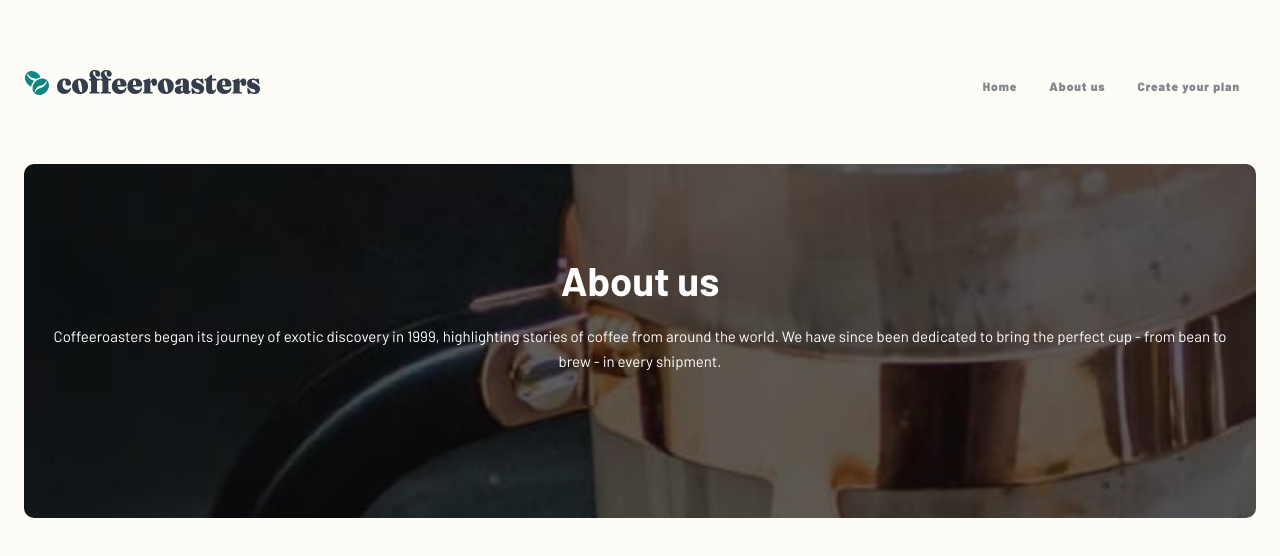
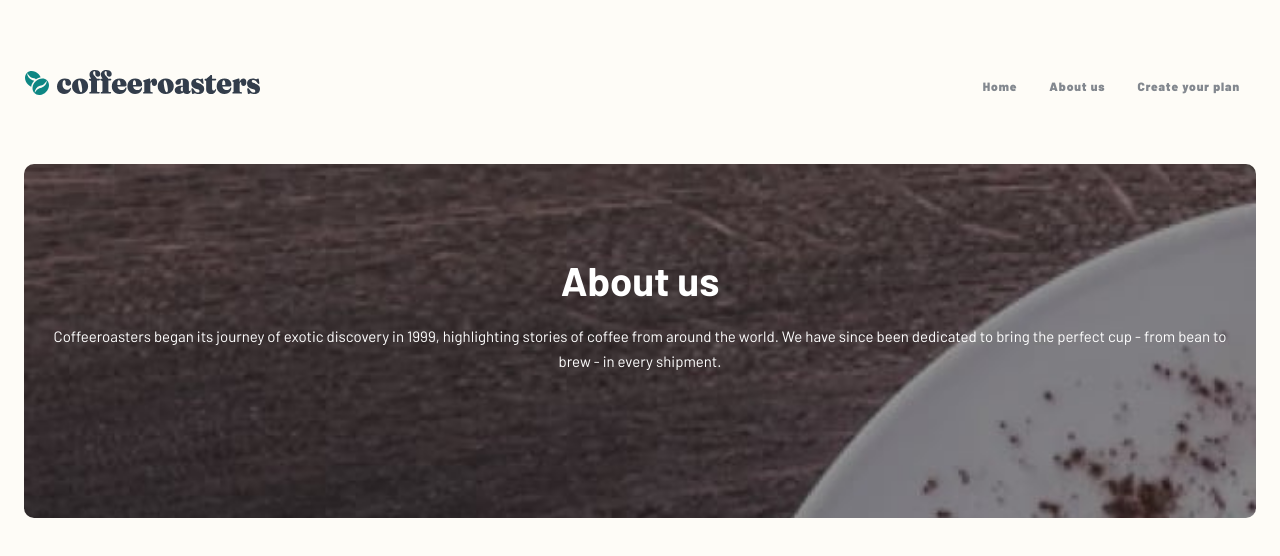
Before and after one commit to ChamuMutezva/coffeeroasters-subscription-site, a React (Create React App) app: page /about in a window 1280 px wide. Shown: the top 556 px of the page. Built offline with nearby package versions, Linux system fonts and the light colour scheme.

Commit message:
fix: modal background color

```diff
--- a/src/Css/App.css
+++ b/src/Css/App.css
@@ -126,6 +126,7 @@ a {
   left: 0;
   top: 90px;
   width: 100%;
+  background-color: #FEFCF7;
 }
 
 .modal__open {
@@ -174,13 +175,24 @@ a {
     display: none;
   }
 }
-.hero__home {
-  background-image: url("../assets/home/mobile/image-hero-coffeepress.jpg");
+.hero {
   background-size: cover;
   background-repeat: no-repeat;
   color: white;
   margin: 0 1.5rem;
   border-radius: 10px;
+}
+
+.hero__home {
+  background-image: url("../assets/home/mobile/image-hero-coffeepress.jpg");
+}
+
+.hero__about {
+  background-image: url("../assets/about/mobile/image-hero-whitecup.jpg");
+}
+
+.hero__subscribe {
+  background-image: url("../assets/plan/mobile/image-hero-blackcup.jpg");
 }
 
 .hero__content {
--- a/src/Sass/components/_modal.scss
+++ b/src/Sass/components/_modal.scss
@@ -6,6 +6,7 @@
     left: 0;
     top: 90px;
     width: 100%;
+    background-color: base.$bg-lt-cream;
 }
 
 .modal__open {
--- a/src/Sass/layouts/_hero.scss
+++ b/src/Sass/layouts/_hero.scss
@@ -1,11 +1,19 @@
 @use '../base';
-.hero__home {
-    background-image: url('../assets/home/mobile/image-hero-coffeepress.jpg');
+.hero {
     background-size: cover;
     background-repeat: no-repeat;
     color: white;
     margin: 0 1.5rem;
     border-radius: 10px;
+}
+.hero__home {
+    background-image: url('../assets/home/mobile/image-hero-coffeepress.jpg');
+}
+.hero__about {
+    background-image: url('../assets/about/mobile/image-hero-whitecup.jpg');
+}
+.hero__subscribe {
+    background-image: url('../assets/plan/mobile/image-hero-blackcup.jpg');
 }
 
 .hero__content {
--- a/src/pages/about/headerAbout.js
+++ b/src/pages/about/headerAbout.js
@@ -1,7 +1,7 @@
 import Hero from '../components/hero'
 const HeaderAbout = () => {
     return (
-      <div>
+      <div className="hero hero__about">
           <Hero title="About us"
           content="Coffeeroasters began its journey of exotic discovery in 1999, highlighting stories of
           coffee from around the world. We have since been dedicated to bring the perfect cup - from
--- a/src/pages/components/hero.js
+++ b/src/pages/components/hero.js
@@ -1,12 +1,11 @@
+import { Link } from 'react-router-dom'
 const Hero = (props) => {
     return (
-        <div className="hero hero__home">
-            <div className="hero__content">
-                <h1 className="hero__title">{props.title}</h1>
-                <p className="hero__summary">{props.content}</p>
-               {/*<a href="/" className="anchor nav__item--btn hero--btn">Create your plan</a> */}
-                {props.button && <a className={`anchor nav__item--btn hero--btn`}>{props.button}</a>}
-            </div>
+        <div className="hero__content">
+            <h1 className="hero__title">{props.title}</h1>
+            <p className="hero__summary">{props.content}</p>
+            {/*<a href="/" className="anchor nav__item--btn hero--btn">Create your plan</a> */}
+            {props.button && <Link to="/subscribe" className={`anchor nav__item--btn hero--btn`}>{props.button}</Link>}
         </div>
     )
 }
--- a/src/pages/home/headerHome.js
+++ b/src/pages/home/headerHome.js
@@ -1,7 +1,7 @@
 import Hero from '../components/hero'
 const HeaderHome = () => {
     return (
-      <div>
+      <div className="hero hero__home">
           <Hero title="Great coffee made simple."
                 content="Start your mornings with the world’s best coffees. Try our expertly curated artisan
                 coffees from our best roasters delivered directly to your door, at your schedule."
--- a/src/pages/subscribe/headerSubscribe.js
+++ b/src/pages/subscribe/headerSubscribe.js
@@ -1,7 +1,7 @@
 import Hero from '../components/hero'
 const HeaderSubscribe = () => {
     return (
-      <div>
+      <div className="hero hero__subscribe">
           <Hero title="Create a plan"
                 content="Build a subscription plan that best fits your needs. We offer an assortment of the best
                 artisan coffees from around the globe delivered fresh to your door."/>
```
